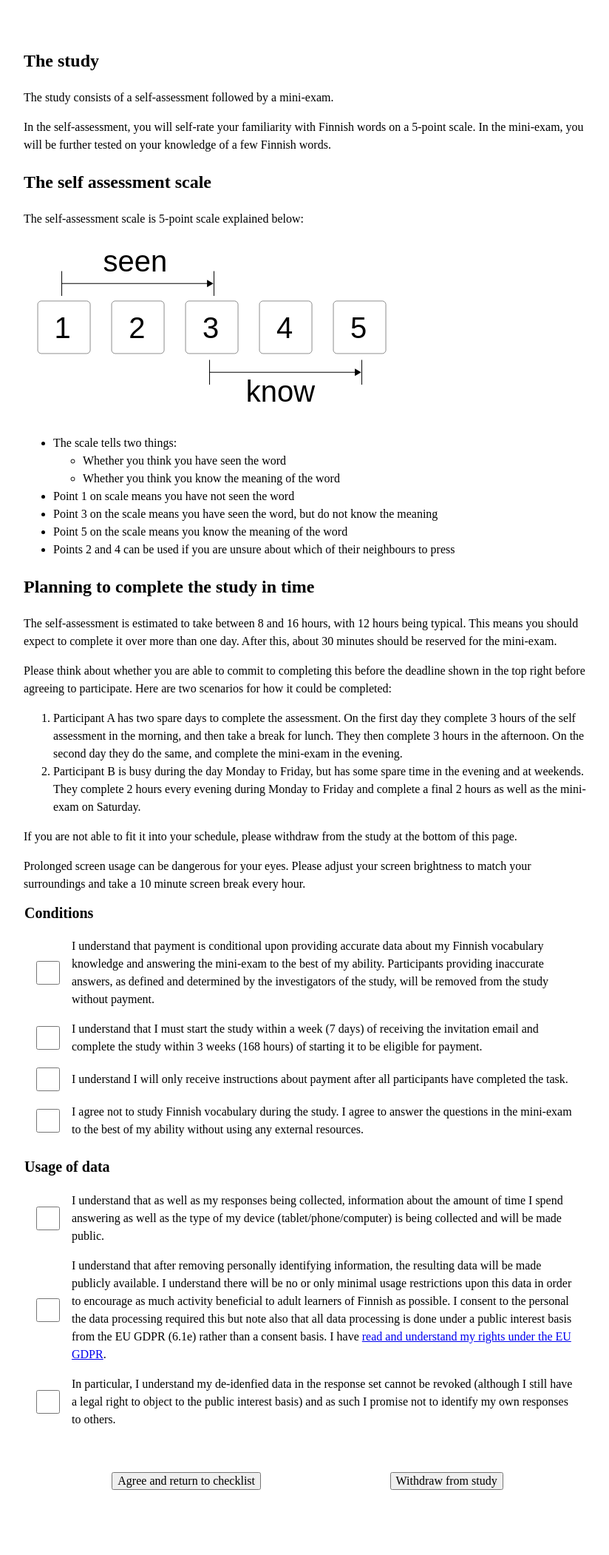
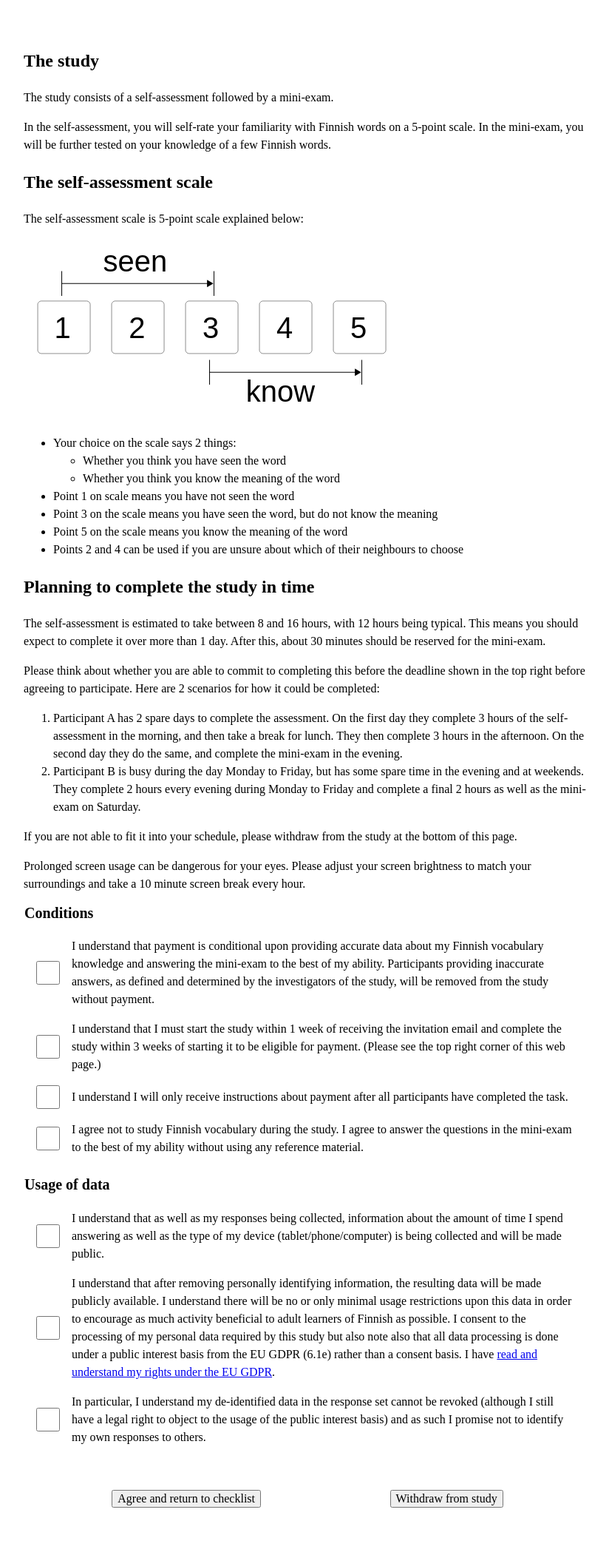
Before and after one commit to frankier/finnvocabcollect, a Python web app: template selfassess/selfassess/templates/terms.html in a window 1280 px wide. Shown: the part 61-2163 px from the top of the page at 74% size, without its empty margins (224-1048 px from the left). Before the commit the page ends 2075 px from the top, so only its background shows below. Run offline with Jinja, Linux system fonts and the light colour scheme; the template is opened without the code that fills it, so the values that code supplies are empty.

Commit message:
Proof explanation and terms

```diff
--- a/selfassess/selfassess/templates/terms.html
+++ b/selfassess/selfassess/templates/terms.html
@@ -16,7 +16,7 @@
             further tested on your knowledge of a few Finnish words.
         </p>
 
-        <h2>The self assessment scale</h2>
+        <h2>The self-assessment scale</h2>
 
         <p>
             The self-assessment scale is 5-point scale explained below:
@@ -26,7 +26,7 @@
 
         <ul>
             <li>
-                The scale tells two things:
+                Your choice on the scale says 2 things:
                 <ul>
                     <li>Whether you think you have seen the word</li>
                     <li>Whether you think you know the meaning of the word</li>
@@ -35,7 +35,7 @@
             <li>Point 1 on scale means you have not seen the word</li>
             <li>Point 3 on the scale means you have seen the word, but do not know the meaning</li>
             <li>Point 5 on the scale means you know the meaning of the word</li>
-            <li>Points 2 and 4 can be used if you are unsure about which of their neighbours to press</li>
+            <li>Points 2 and 4 can be used if you are unsure about which of their neighbours to choose</li>
         </ul>
 
         <h2>Planning to complete the study in time</h2>
@@ -43,20 +43,20 @@
         <p>
             The self-assessment is estimated to take between 8 and 16 hours, with
             12 hours being typical. This means you should expect to complete it
-            over more than one day. After this, about 30 minutes should be reserved
+            over more than 1 day. After this, about 30 minutes should be reserved
             for the mini-exam.
         </p>
 
         <p>
             Please think about whether you are able to commit to completing
             this before the deadline shown in the top right before agreeing to
-            participate. Here are two scenarios for how it could be completed:
+            participate. Here are 2 scenarios for how it could be completed:
         </p>
 
         <ol>
             <li>
-                Participant A has two spare days to complete the assessment. On
-                the first day they complete 3 hours of the self assessment in
+                Participant A has 2 spare days to complete the assessment. On
+                the first day they complete 3 hours of the self-assessment in
                 the morning, and then take a break for lunch. They then
                 complete 3 hours in the afternoon. On the second day they do
                 the same, and complete the mini-exam in the evening.
@@ -99,9 +99,10 @@
         <div class="flex items-center ma3">
             <input class="w2 h2 mr3 flex-none" type="checkbox" name="timebox" id="timebox" value="timebox">
             <label for="timebox" class="lh-copy">
-                I understand that I must start the study within a week (7 days)
-                of receiving the invitation email and complete the study within 3
-                weeks (168 hours) of starting it to be eligible for payment.
+                I understand that I must start the study within 1 week of
+                receiving the invitation email and complete the study within 3
+                weeks of starting it to be eligible for payment. (Please see
+                the top right corner of this web page.)
             </label>
         </div>
 
@@ -118,7 +119,7 @@
             <label for="nostudy" class="lh-copy">
                 I agree not to study Finnish vocabulary during the study. I
                 agree to answer the questions in the mini-exam to the best of my
-                ability without using any external resources.
+                ability without using any reference material.
             </label>
         </div>
     </fieldset>
@@ -144,22 +145,23 @@
                 available. I understand there will be no or only minimal usage
                 restrictions upon this data in order to encourage as much
                 activity beneficial to adult learners of Finnish as possible. I
-                consent to the personal the data processing required this but
-                note also that all data processing is done under a public
-                interest basis from the EU GDPR (6.1e) rather than a consent
-                basis. I have <a
-                href="https://tietosuoja.fi/en/what-rights-do-data-subjects-have-in-different-situations">read
-            and understand my rights under the EU GDPR</a>.
+                consent to the processing of my personal data required by this
+                study but also note also that all data processing is done under
+                a public interest basis from the EU GDPR (6.1e) rather than a
+                consent basis. I have <a
+                                          href="https://tietosuoja.fi/en/what-rights-do-data-subjects-have-in-different-situations">read
+                                          and understand my rights under the EU
+                                      GDPR</a>.
             </label>
         </div>
 
         <div class="flex items-center ma3">
             <input class="w2 h2 mr3 flex-none" type="checkbox" name="norevoke" id="norevoke" value="norevoke">
             <label for="norevoke" class="lh-copy">
-                In particular, I understand my de-idenfied data in the response
-                set cannot be revoked (although I still have a legal right to
-                object to the public interest basis) and as such I promise not
-                to identify my own responses to others.
+                In particular, I understand my de-identified data in the
+                response set cannot be revoked (although I still have a legal
+                right to object to the usage of the public interest basis) and
+                as such I promise not to identify my own responses to others.
             </label>
         </div>
     </fieldset>
```
